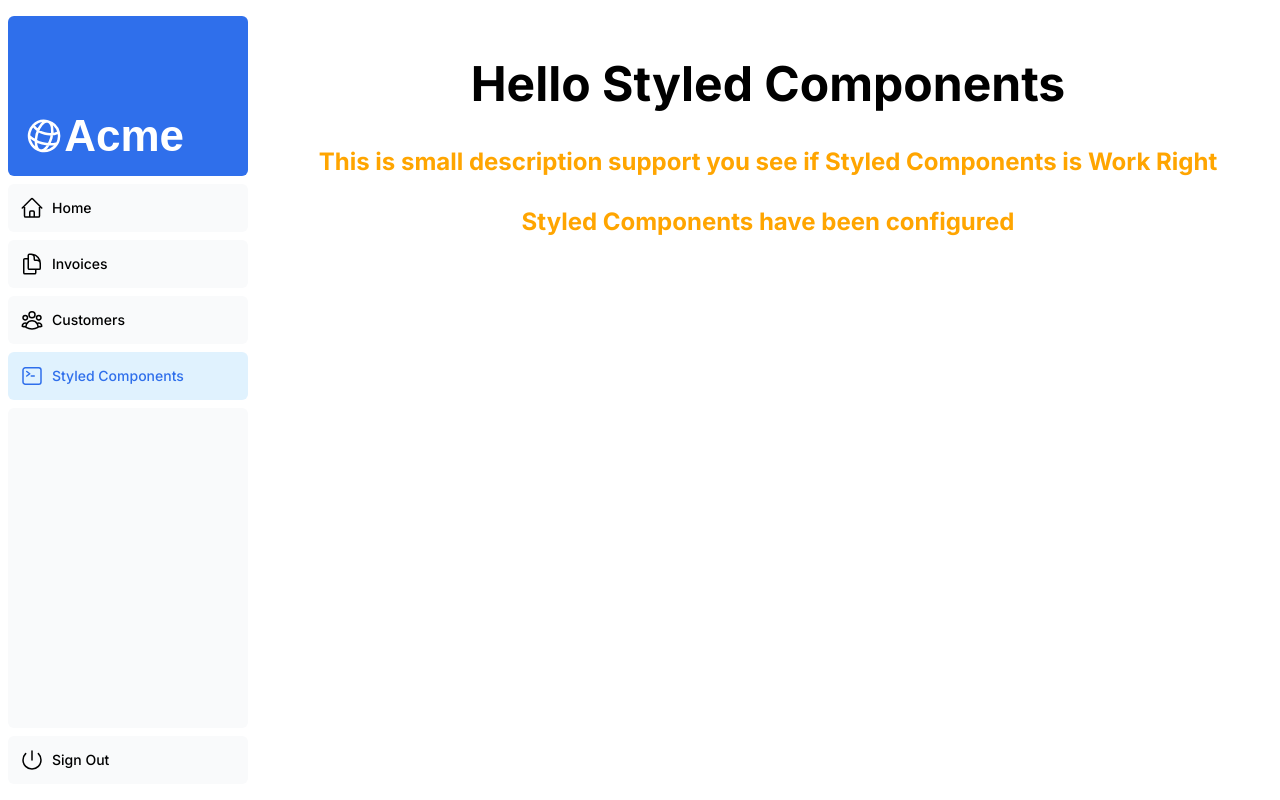
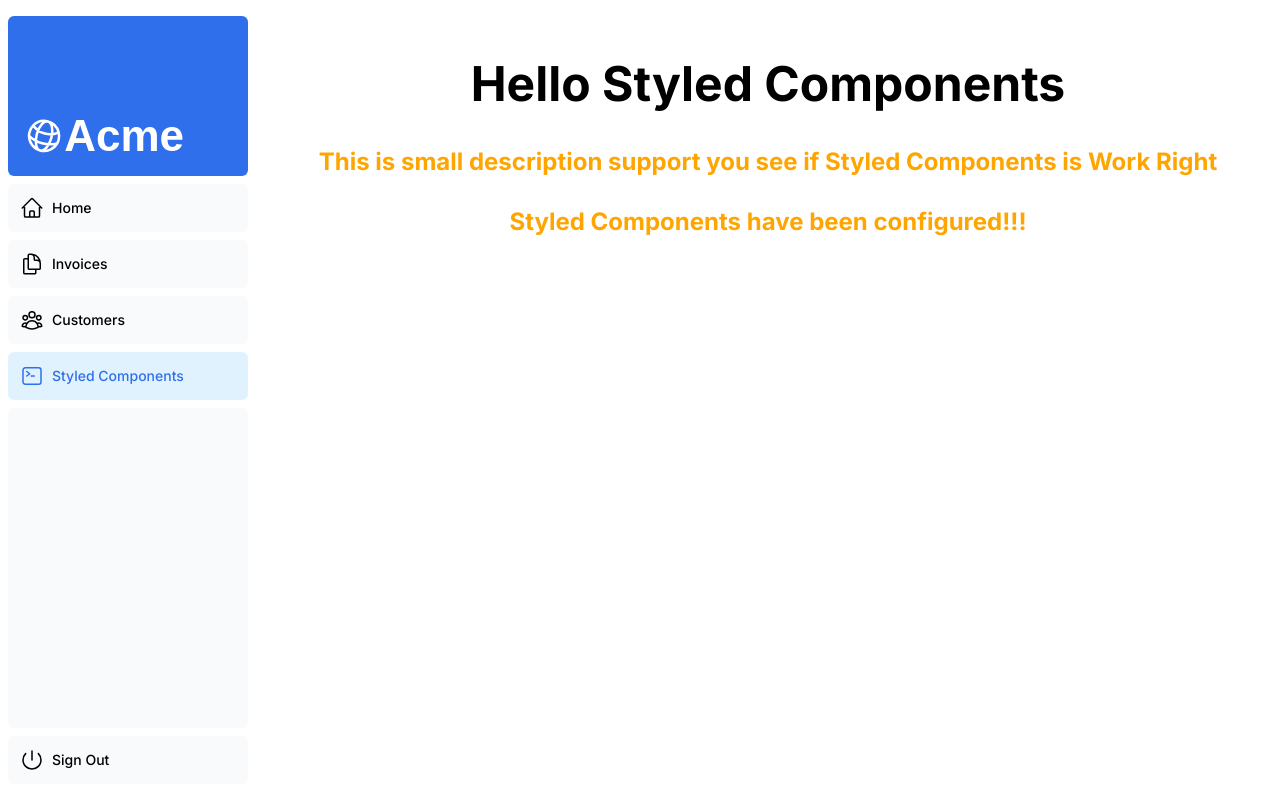
Before and after one commit to itdeveloper97/nextjs-dashboard, a Next.js app: page /dashboard/styled-components in a window 1280 px wide. Built offline with nearby package versions, Linux system fonts and the light colour scheme; a web font is replaced by a local one.

Commit message:
[styled-components] add description

```diff
--- a/app/dashboard/styled-components/page.tsx
+++ b/app/dashboard/styled-components/page.tsx
@@ -11,7 +11,7 @@ export default function Page() {
           Right
         </Description>
 
-        <Description>Styled Components have been configured</Description>
+        <Description>Styled Components have been configured!!!</Description>
       </Flex>
     </div>
   );
```
